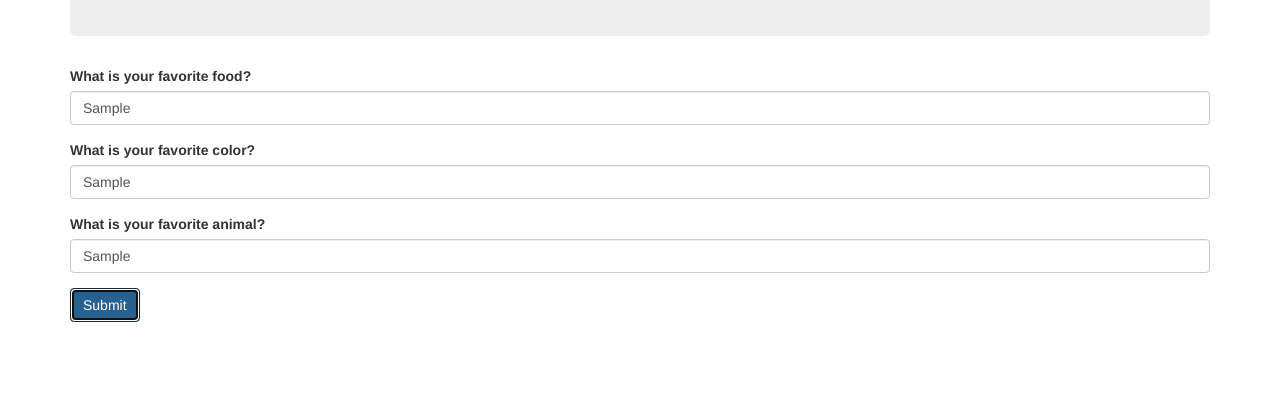
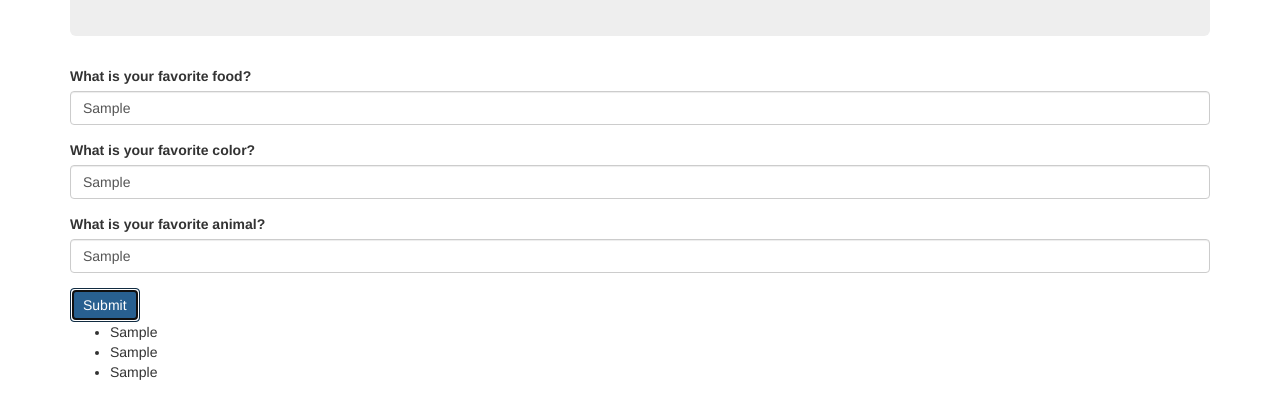
Before and after one commit to sarakane/Favorite-Things-Array-Practice, a plain HTML site: page index.html in a window 1280 px wide. Both pictures are taken after typing "Sample", "Sample", "Sample" into the empty fields and a click on the button "Submit". Shown: the part 123-540 px from the top of the page. Drawn offline with Linux system fonts and the light colour scheme.

Commit message:
add js logic to add favorite items to an UL on the webpage
Co-authored-by: Sara Kane <kane.sarak@gmail.com>

```diff
--- a/index.html
+++ b/index.html
@@ -33,7 +33,9 @@
       <button type="submit" class="btn btn-primary">Submit</button>
     </form>
 
+    <ul>
 
+    </ul>
   </div>
 </body>
 </html>
--- a/js/scripts.js
+++ b/js/scripts.js
@@ -8,5 +8,10 @@ $("document").ready(function() {
     const adjustedFavThings = [];
     adjustedFavThings.push(favThings[1], favThings[0], favThings[2]);
     console.log("Adjusted Favorite Things Array: " + adjustedFavThings);
+
+    adjustedFavThings.forEach(function(thingILike) {
+      $("ul").append("<li>"+thingILike+"</li>");
+    });
+
   });
 });
```
